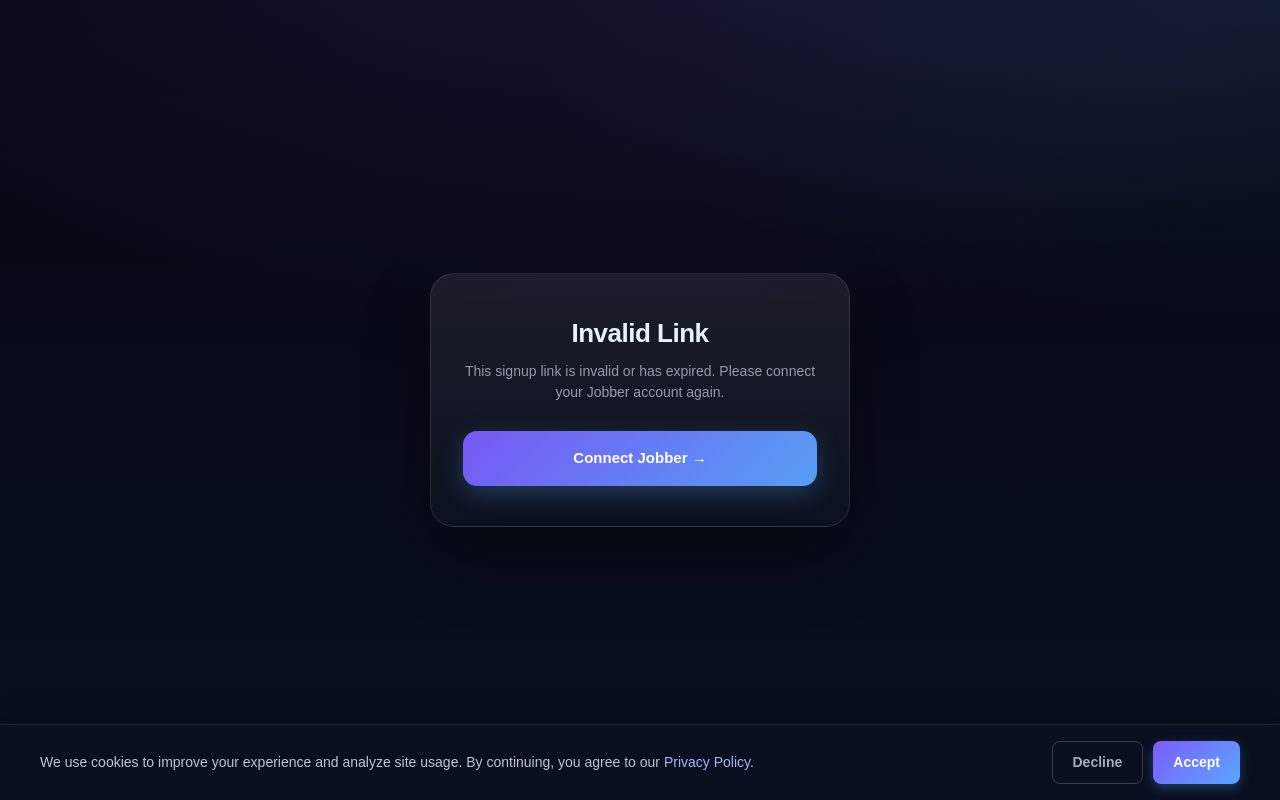
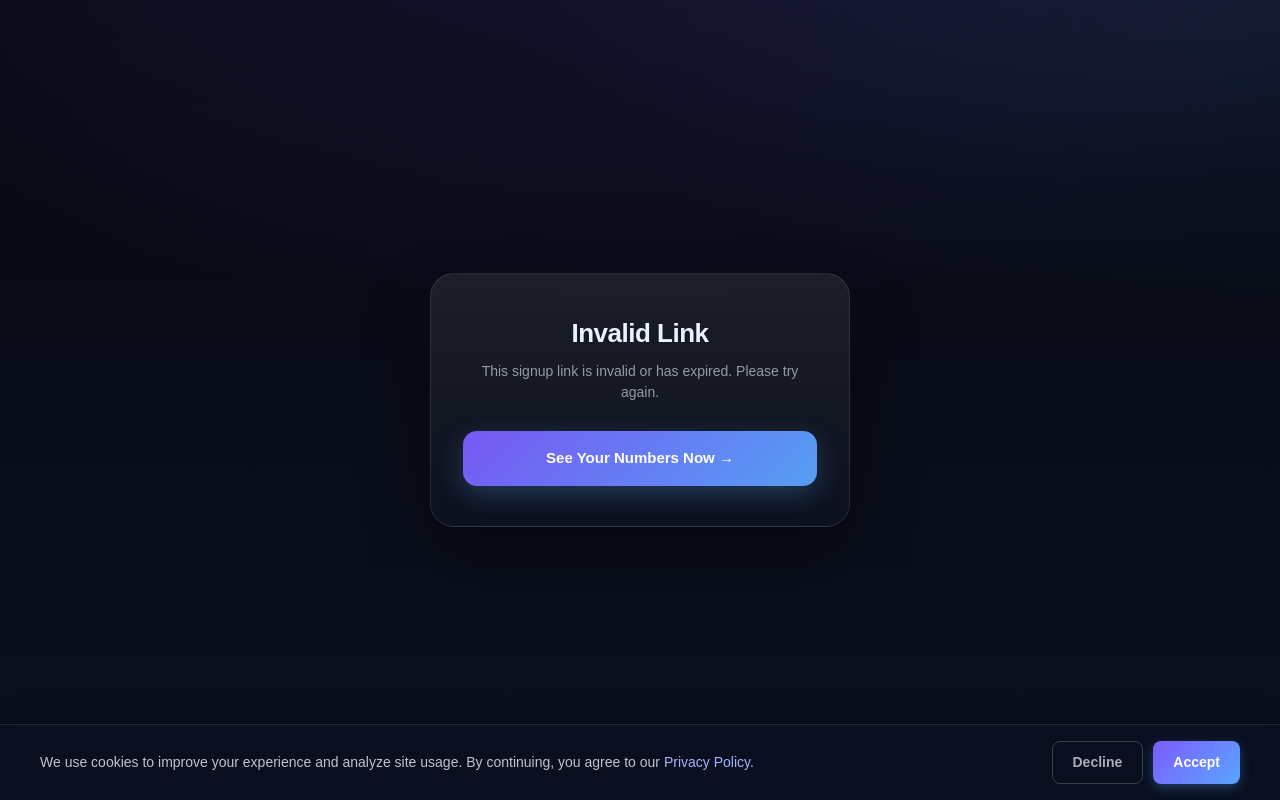
Before and after one commit to rccaputsys/jobber-dashboard, a Next.js app: page /complete-signup in a window 1280 px wide. Built offline with nearby package versions, Linux system fonts and the light colour scheme.

Commit message:
Update invalid link button text

```diff
--- a/src/app/complete-signup/page.tsx
+++ b/src/app/complete-signup/page.tsx
@@ -60,10 +60,10 @@ function CompleteSignupForm() {
       <div style={styles.card}>
         <h1 style={styles.title}>Invalid Link</h1>
         <p style={styles.subtitle}>
-          This signup link is invalid or has expired. Please connect your Jobber account again.
+          This signup link is invalid or has expired. Please try again.
         </p>
         <a href="/jobber" style={styles.button as any}>
-          Connect Jobber →
+          See Your Numbers Now →
         </a>
       </div>
     );
```
